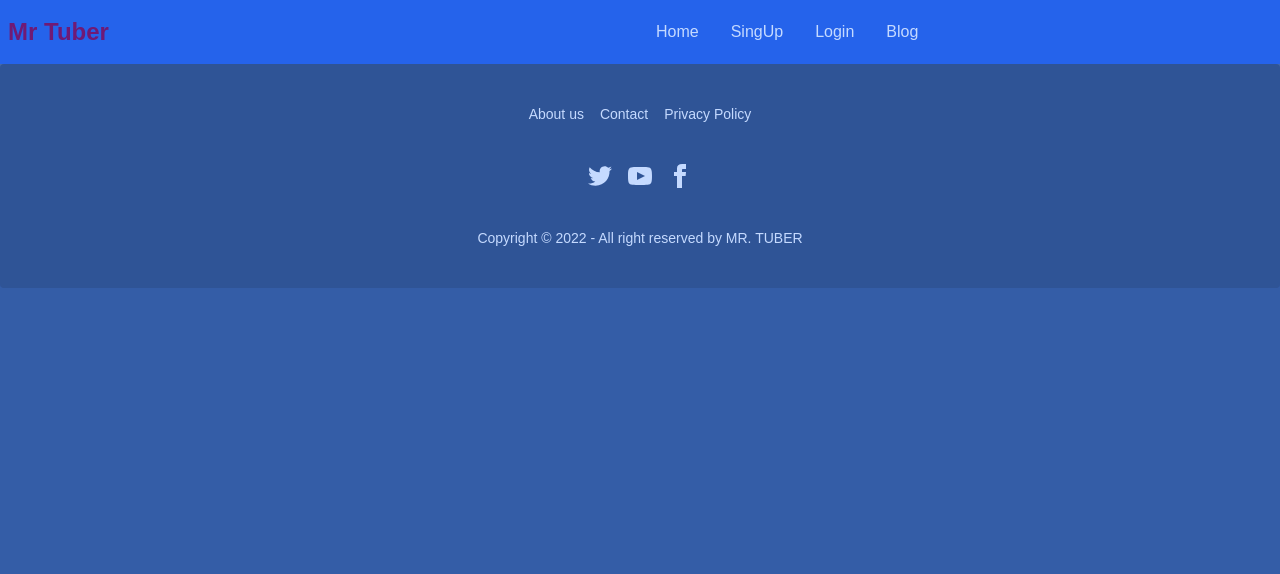
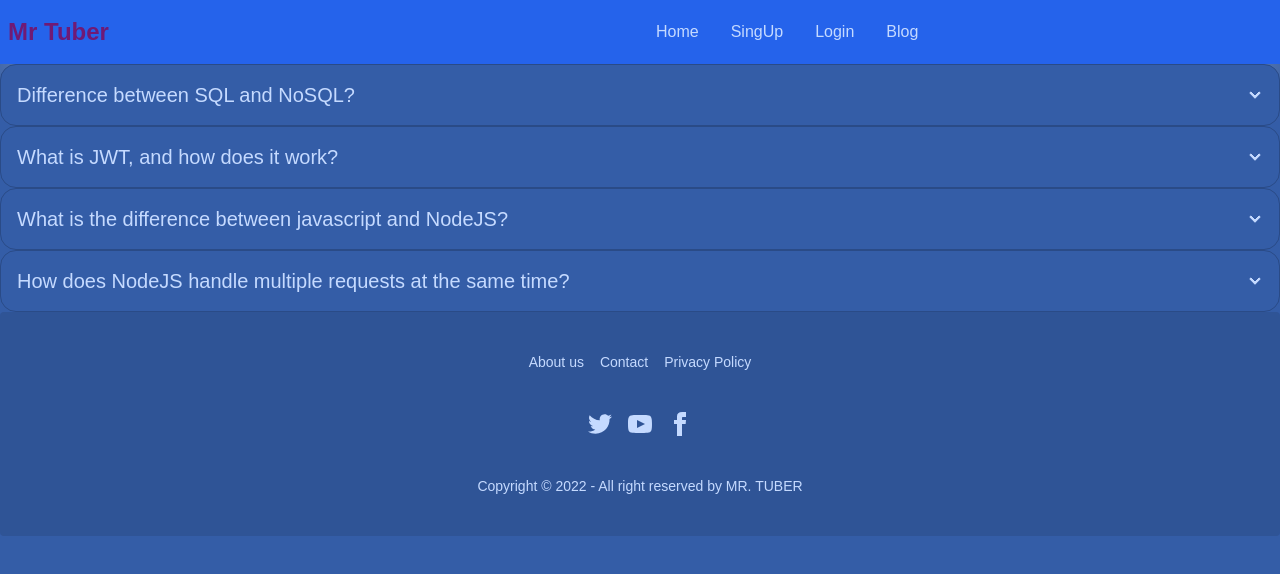
Before and after one commit to sojib076/youtuber-clinet, a React (Create React App) app: page /blog in a window 1280 px wide. Shown: the top 574 px of the page. Built offline with nearby package versions, Linux system fonts and the light colour scheme; no server answers.

Commit message:
blogquestion

```diff
--- a/src/Components/Blog/Blog.js
+++ b/src/Components/Blog/Blog.js
@@ -1,15 +1,45 @@
 import React from 'react';
-import DynamicTitle from '../../Hook/DynamicTitle';
 
 const Blog = () => {
-    DynamicTitle('Blog')
     return (
         <div>
+            {/*
 
 
-
-</div>
-
+*/}
+            <div tabIndex={0} className="collapse collapse-arrow border border-base-300 bg-base-100 rounded-box">
+                <div className="collapse-title text-xl font-medium">
+                    Difference between SQL and NoSQL?
+                </div>
+                <div className="collapse-content">
+                    <p>                   Difference between SQL and NoSQL is that SQL is a relational database and NoSQL is a non-relational database. SQL databases are table based databases whereas NoSQL databases are document based, key-value pairs, graph databases or wide-column stores. This means that SQL databases represent data in form of tables which consists of n number of rows of data whereas NoSQL databases are the collection of key-value pair, documents, graph databases or wide-column stores which do not have standard schema definitions. SQL databases are vertically scalable whereas NoSQL databases are horizontally scalable.</p>
+                </div>
+            </div>
+            <div tabIndex={0} className="collapse collapse-arrow border border-base-300 bg-base-100 rounded-box">
+                <div className="collapse-title text-xl font-medium">
+                    What is JWT, and how does it work?
+                </div>
+                <div className="collapse-content">
+                    <p>     JSON Web Token (JWT) is an open standard (RFC 7519) that defines a compact and self-contained way for securely transmitting information between parties as a JSON object. This information can be verified and trusted because it is digitally signed. JWTs can be signed using a secret (with the HMAC algorithm) or a public/private key pair using RSA.</p>
+                </div>
+            </div>
+            <div tabIndex={0} className="collapse collapse-arrow border border-base-300 bg-base-100 rounded-box">
+                <div className="collapse-title text-xl font-medium">
+                    What is the difference between javascript and NodeJS?
+                </div>
+                <div className="collapse-content">
+                    <p>     JavaScript is a scripting language that runs on the client side. Node.js is a server side language that runs on the server side. JavaScript is a scripting language that runs on the client side. Node.js is a server side language that runs on the server side.</p>
+                </div>
+            </div>
+            <div tabIndex={0} className="collapse collapse-arrow border border-base-300 bg-base-100 rounded-box">
+                <div className="collapse-title text-xl font-medium">
+                How does NodeJS handle multiple requests at the same time?
+                </div>
+                <div className="collapse-content">
+                    <p>     Node.js is a single-threaded application, but it can support concurrency via the concept of event and callbacks. Every API of Node.js is asynchronous and being single-threaded, they use async function calls to maintain concurrency. Node uses observer pattern. Node thread keeps an event loop and whenever a task gets completed, it fires the corresponding event which signals the event-listener function to execute.</p>
+                </div>
+            </div>
+        </div>
     );
 };
 
```
